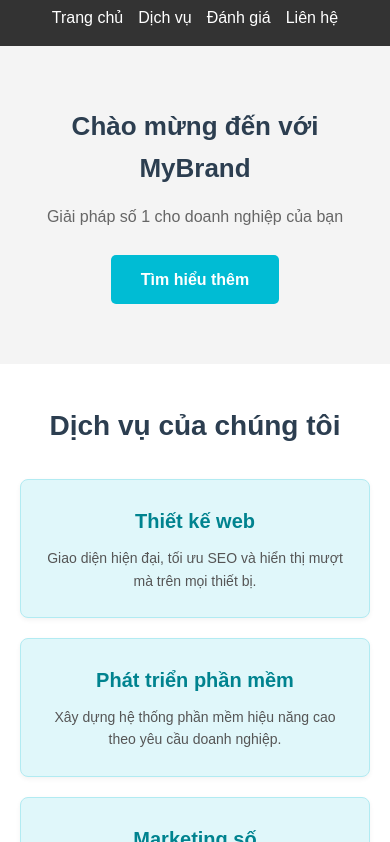
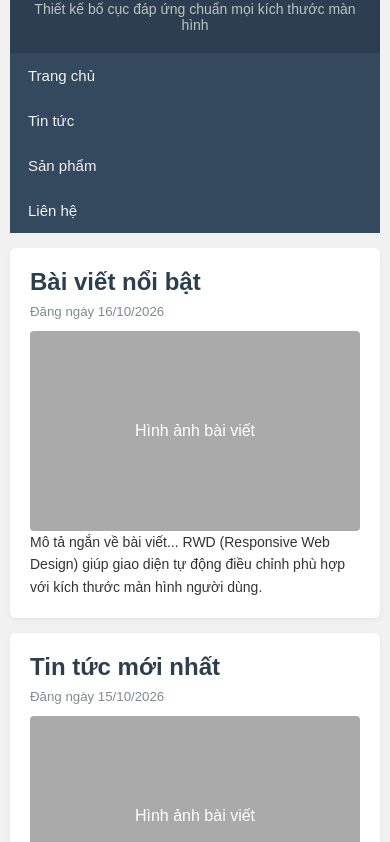
Before and after one commit to dtc245230003-svg/Responsive-Navbar, a plain HTML site: page index.html in a window 390 px wide. Shown: the part 63-905 px from the top of the page. Drawn offline with Linux system fonts and the light colour scheme.

Commit message:
Complete Responsive Web Design (RWD) layout practice with media queries

```diff
--- a/index.html
+++ b/index.html
@@ -3,69 +3,74 @@
 <head>
     <meta charset="UTF-8">
     <meta name="viewport" content="width=device-width, initial-scale=1.0">
-    <title>Landing Page Responsive - MyBrand</title>
+    <title>Bố cục Trang web Responsive (RWD)</title>
     <link rel="stylesheet" href="style.css">
 </head>
 <body>
 
-    <!-- 1. Header & Điều hướng -->
-    <header class="header">
-        <div class="logo">MyBrand</div>
-        <nav class="nav">
-            <ul>
-                <li><a href="#">Trang chủ</a></li>
-                <li><a href="#services">Dịch vụ</a></li>
-                <li><a href="#testimonials">Đánh giá</a></li>
-                <li><a href="#contact">Liên hệ</a></li>
-            </ul>
-        </nav>
-    </header>
+    <!-- Khung chứa toàn bộ trang web -->
+    <div class="wrapper">
 
-    <!-- 2. Hero Section -->
-    <section class="hero">
-        <h1>Chào mừng đến với MyBrand</h1>
-        <p>Giải pháp số 1 cho doanh nghiệp của bạn</p>
-        <a href="#services" class="btn">Tìm hiểu thêm</a>
-    </section>
+        <!-- Header -->
+        <div class="header">
+            <h1>RWD LAYOUT WEBSITE</h1>
+            <p>Thiết kế bố cục đáp ứng chuẩn mọi kích thước màn hình</p>
+        </div>
 
-    <!-- 3. Services Section -->
-    <section id="services" class="services">
-        <h2>Dịch vụ của chúng tôi</h2>
-        <div class="service-container">
-            <div class="service">
-                <h3>Thiết kế web</h3>
-                <p>Giao diện hiện đại, tối ưu SEO và hiển thị mượt mà trên mọi thiết bị.</p>
+        <!-- Navigation Menu -->
+        <div class="topnav">
+            <a href="#">Trang chủ</a>
+            <a href="#">Tin tức</a>
+            <a href="#">Sản phẩm</a>
+            <a href="#" class="right">Liên hệ</a>
+        </div>
+
+        <!-- Main Content Wrapper (Gồm Cột chính và Sidebar) -->
+        <div class="row">
+
+            <!-- Cột trái / Sidebar phụ -->
+            <div class="leftcolumn">
+                <div class="card">
+                    <h2>Bài viết nổi bật</h2>
+                    <h5>Đăng ngày 16/10/2026</h5>
+                    <div class="fakeimg" style="height:200px;">Hình ảnh bài viết</div>
+                    <p>Mô tả ngắn về bài viết... RWD (Responsive Web Design) giúp giao diện tự động điều chỉnh phù hợp với kích thước màn hình người dùng.</p>
+                </div>
+                <div class="card">
+                    <h2>Tin tức mới nhất</h2>
+                    <h5>Đăng ngày 15/10/2026</h5>
+                    <div class="fakeimg" style="height:200px;">Hình ảnh bài viết</div>
+                    <p>Nội dung chia sẻ về các kỹ thuật bố cục CSS Flexbox, Grid và Media Queries giúp tối ưu hóa trải nghiệm người dùng.</p>
+                </div>
             </div>
-            <div class="service">
-                <h3>Phát triển phần mềm</h3>
-                <p>Xây dựng hệ thống phần mềm hiệu năng cao theo yêu cầu doanh nghiệp.</p>
+
+            <!-- Cột phải / Sidebar thông tin -->
+            <div class="rightcolumn">
+                <div class="card">
+                    <h3>Giới thiệu</h3>
+                    <div class="fakeimg" style="height:100px;">Ảnh đại diện</div>
+                    <p>Website chia sẻ kiến thức lập trình web giao diện chuẩn Responsive.</p>
+                </div>
+                <div class="card">
+                    <h3>Bài viết phổ biến</h3>
+                    <div class="fakeimg">Bài viết 1</div><br>
+                    <div class="fakeimg">Bài viết 2</div><br>
+                    <div class="fakeimg">Bài viết 3</div>
+                </div>
+                <div class="card">
+                    <h3>Theo dõi</h3>
+                    <p>Kết nối qua các mạng xã hội.</p>
+                </div>
             </div>
-            <div class="service">
-                <h3>Marketing số</h3>
-                <p>Chiến lược truyền thông tổng thể giúp gia tăng doanh số bền vững.</p>
-            </div>
+
         </div>
-    </section>
 
-    <!-- 4. Testimonials Section -->
-    <section id="testimonials" class="testimonials">
-        <h2>Khách hàng nói gì?</h2>
-        <div class="testimonial-container">
-            <div class="testimonial">
-                <p>"Dịch vụ tuyệt vời, đội ngũ hỗ trợ vô cùng nhiệt tình!"</p>
-                <span>- Khách hàng A</span>
-            </div>
-            <div class="testimonial">
-                <p>"Tôi rất hài lòng với chất lượng giải pháp của MyBrand."</p>
-                <span>- Khách hàng B</span>
-            </div>
+        <!-- Footer -->
+        <div class="footer">
+            <p>&copy; 2026 CodeGym Practice - Responsive Web Design Layout</p>
         </div>
-    </section>
 
-    <!-- 5. Footer Section -->
-    <footer id="contact" class="footer">
-        <p>&copy; 2026 MyBrand. All rights reserved.</p>
-    </footer>
+    </div>
 
 </body>
 </html>
--- a/style.css
+++ b/style.css
@@ -1,220 +1,161 @@
-/* 1. Reset thuộc tính mặc định */
+/* 1. Reset thuộc tính lề & tính toán kích thước bao gồm border */
 * {
+    box-sizing: border-box;
     margin: 0;
     padding: 0;
-    box-sizing: border-box;
 }
 
 body {
     font-family: Arial, sans-serif;
+    padding: 10px;
+    background: #f1f1f1;
     color: #333333;
-    line-height: 1.6;
-    background-color: #ffffff;
 }
 
-/* 2. Định dạng Header */
-.header {
-    display: flex;
-    justify-content: space-between;
-    align-items: center;
-    background-color: #333333;
-    padding: 15px 30px;
-    color: #ffffff;
-    position: sticky;
-    top: 0;
-    z-index: 1000;
-}
-
-.logo {
-    font-size: 24px;
-    font-weight: bold;
-    color: #ffffff;
-}
-
-.nav ul {
-    list-style: none;
-    display: flex;
-    gap: 30px;
-}
-
-.nav ul li a {
-    text-decoration: none;
-    color: #ffffff;
-    font-size: 16px;
-    transition: color 0.3s ease;
-}
-
-.nav ul li a:hover {
-    color: #00bcd4;
-}
-
-/* 3. Định dạng Hero Section */
-.hero {
-    text-align: center;
-    padding: 100px 20px;
-    background-color: #f4f4f4;
-}
-
-.hero h1 {
-    font-size: 36px;
-    margin-bottom: 15px;
-    color: #2c3e50;
-}
-
-.hero p {
-    font-size: 18px;
-    color: #666666;
-    margin-bottom: 25px;
-}
-
-.btn {
-    display: inline-block;
-    padding: 12px 30px;
-    background-color: #00bcd4;
-    color: #ffffff;
-    text-decoration: none;
-    border-radius: 5px;
-    font-weight: bold;
-    transition: background-color 0.3s ease;
-}
-
-.btn:hover {
-    background-color: #008c9e;
-}
-
-/* 4. Định dạng Services Section */
-.services {
-    text-align: center;
-    padding: 60px 20px;
+.wrapper {
     max-width: 1200px;
     margin: 0 auto;
 }
 
-.services h2 {
-    font-size: 28px;
-    margin-bottom: 30px;
-    color: #2c3e50;
+/* 2. Header */
+.header {
+    padding: 30px;
+    text-align: center;
+    background: #2c3e50;
+    color: #ffffff;
+    border-radius: 6px 6px 0 0;
 }
 
-.service-container {
+.header h1 {
+    font-size: 28px;
+    margin-bottom: 8px;
+}
+
+.header p {
+    font-size: 14px;
+    color: #bdc3c7;
+}
+
+/* 3. Navigation Bar */
+.topnav {
+    overflow: hidden;
+    background-color: #34495e;
+}
+
+.topnav a {
+    float: left;
+    display: block;
+    color: #f2f2f2;
+    text-align: center;
+    padding: 14px 18px;
+    text-decoration: none;
+    font-size: 15px;
+    transition: background-color 0.2s ease;
+}
+
+.topnav a:hover {
+    background-color: #e74c3c;
+    color: #ffffff;
+}
+
+.topnav a.right {
+    float: right;
+}
+
+/* 4. Khung nội dung chính (Row chứa các cột) */
+.row {
     display: flex;
     flex-wrap: wrap;
-    justify-content: center;
-    gap: 20px;
+    margin-top: 15px;
 }
 
-.service {
-    flex: 1;
-    min-width: 250px;
-    max-width: 350px;
-    background-color: #e0f7fa;
-    border: 1px solid #b2ebf2;
-    padding: 25px 20px;
-    border-radius: 8px;
-    box-shadow: 0 2px 5px rgba(0, 0, 0, 0.05);
+/* Cột trái chiếm 75% chiều rộng trên Desktop */
+.leftcolumn {
+    flex: 75%;
+    padding-right: 15px;
 }
 
-.service h3 {
-    font-size: 20px;
-    margin-bottom: 10px;
-    color: #00838f;
+/* Cột phải chiếm 25% chiều rộng trên Desktop */
+.rightcolumn {
+    flex: 25%;
 }
 
-.service p {
-    font-size: 14px;
-    color: #555555;
+/* Định dạng thẻ Card chứa thông tin */
+.card {
+    background-color: #ffffff;
+    padding: 20px;
+    margin-bottom: 15px;
+    border-radius: 6px;
+    box-shadow: 0 2px 5px rgba(0,0,0,0.05);
 }
 
-/* 5. Định dạng Testimonials Section */
-.testimonials {
-    text-align: center;
-    padding: 60px 20px;
-    background-color: #e9ecef;
+.card h2, .card h3 {
+    color: #2c3e50;
+    margin-bottom: 8px;
 }
 
-.testimonials h2 {
-    font-size: 28px;
-    margin-bottom: 30px;
-    color: #2c3e50;
+.card h5 {
+    color: #7f8c8d;
+    font-weight: normal;
+    margin-bottom: 12px;
 }
 
-.testimonial-container {
-    display: flex;
-    flex-wrap: wrap;
-    justify-content: center;
-    gap: 20px;
-    max-width: 900px;
-    margin: 0 auto;
-}
-
-.testimonial {
-    background-color: #ffffff;
-    padding: 20px;
-    border-radius: 8px;
-    box-shadow: 0 2px 5px rgba(0, 0, 0, 0.08);
-    flex: 1;
-    min-width: 280px;
-}
-
-.testimonial p {
-    font-style: italic;
-    margin-bottom: 10px;
-    color: #444444;
-}
-
-.testimonial span {
-    font-weight: bold;
-    color: #00838f;
+.card p {
+    line-height: 1.6;
     font-size: 14px;
 }
 
-/* 6. Định dạng Footer */
+/* Khối giả lập hình ảnh */
+.fakeimg {
+    background-color: #aaa;
+    width: 100%;
+    padding: 20px;
+    text-align: center;
+    color: #ffffff;
+    border-radius: 4px;
+    display: flex;
+    align-items: center;
+    justify-content: center;
+}
+
+/* 5. Footer */
 .footer {
+    padding: 20px;
     text-align: center;
-    padding: 20px;
-    background-color: #333333;
+    background: #2c3e50;
     color: #ffffff;
+    margin-top: 10px;
+    border-radius: 0 0 6px 6px;
     font-size: 14px;
 }
 
-/* 7. Media Queries (Xử lý Responsive cho Mobile) */
-@media (max-width: 768px) {
-    .header {
-        flex-direction: column;
-        padding: 15px;
-        gap: 15px;
+/* 6. MEDIA QUERIES (XỬ LÝ RESPONSIVE DESIGN) */
+
+/* Cho màn hình Tablet và Mobile (dưới 800px) */
+@media screen and (max-width: 800px) {
+    .leftcolumn, .rightcolumn {
+        flex: 100%;
+        padding-right: 0;
+    }
+}
+
+/* Cho màn hình Mobile nhỏ (dưới 500px) */
+@media screen and (max-width: 500px) {
+    .topnav a {
+        float: none;
+        width: 100%;
+        text-align: left;
     }
 
-    .nav ul {
-        gap: 15px;
-        flex-wrap: wrap;
-        justify-content: center;
+    .topnav a.right {
+        float: none;
     }
 
-    .hero {
-        padding: 60px 20px;
+    .header {
+        padding: 20px 10px;
     }
 
-    .hero h1 {
-        font-size: 26px;
-    }
-
-    .hero p {
-        font-size: 16px;
-    }
-
-    .service-container {
-        flex-direction: column;
-        align-items: center;
-    }
-
-    .service {
-        width: 100%;
-        max-width: 100%;
-    }
-
-    .services,
-    .testimonials {
-        padding: 40px 20px;
+    .header h1 {
+        font-size: 22px;
     }
 }
```
